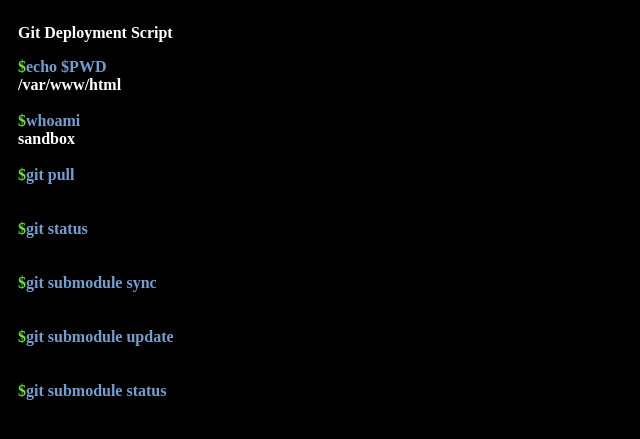
After one commit to hiranmay1000/php_hiranamy_1000_seekersbay, a PHP site: page /deploy.php in a window 1280 px wide. The commit adds this page. Shown: the top 439 px of the page, without its empty margins (0-640 px from the left). Run offline with PHP 8.4, Linux system fonts and the light colour scheme.

Commit message:
added autodeploy page

```diff
--- /dev/null
+++ b/deploy.php
@@ -0,0 +1,47 @@
+<?php
+/**
+ * GIT DEPLOYMENT SCRIPT
+ *
+ * Used for automatically deploying websites via GitHub
+ *
+ */
+
+// array of commands
+$commands = array(
+    'echo $PWD',
+    'whoami',
+    'git pull',
+    'git status',
+    'git submodule sync',
+    'git submodule update',
+    'git submodule status',
+);
+
+// exec commands
+$output = '';
+foreach ($commands as $command) {
+    $tmp = shell_exec($command);
+
+    $output .= "<span style=\"color: #6BE234;\">\$</span><span style=\"color: #729FCF;\">{$command}\n</span><br />";
+    $output .= htmlentities(trim($tmp)) . "\n<br /><br />";
+}
+?>
+
+<!DOCTYPE HTML>
+<html lang="en-US">
+
+<head>
+    <meta charset="UTF-8">
+    <title>GIT DEPLOYMENT SCRIPT</title>
+</head>
+
+<body style="background-color: #000000; color: #FFFFFF; font-weight: bold; padding: 0 10px;">
+    <div style="width:700px">
+        <div style="float:left;width:350px;">
+            <p style="color:white;">Git Deployment Script</p>
+            <?php echo $output; ?>
+        </div>
+    </div>
+</body>
+
+</html>
--- a/index.php
+++ b/index.php
@@ -240,7 +240,7 @@ if ($showLoginModal) {
                         <div class="border-title">
                             <div class="title-inside-box">
                                 <div class="title">
-                                    <h2>Welcome to my<br />portfolio website</h2>
+                                    <h2>Welcome <br> to my portfolio website</h2>
                                 </div>
                             </div>
                         </div>
--- a/sub-pages/aboutme.php
+++ b/sub-pages/aboutme.php
@@ -50,7 +50,7 @@
             <!-- --------------------- PAGE-1 ----------------------------->
             <div id="section1">
                 <!-- HEADER -->
-                <?php include("../partials/_header_nav.php") ?>
+                <?php require("../partials/_header_nav.php") ?>
                 <!-- HEADER-END -->
 
                 <section class="info-section">
```
Also changed, not shown: partials/_subscription.php (+39 -24 lines).
